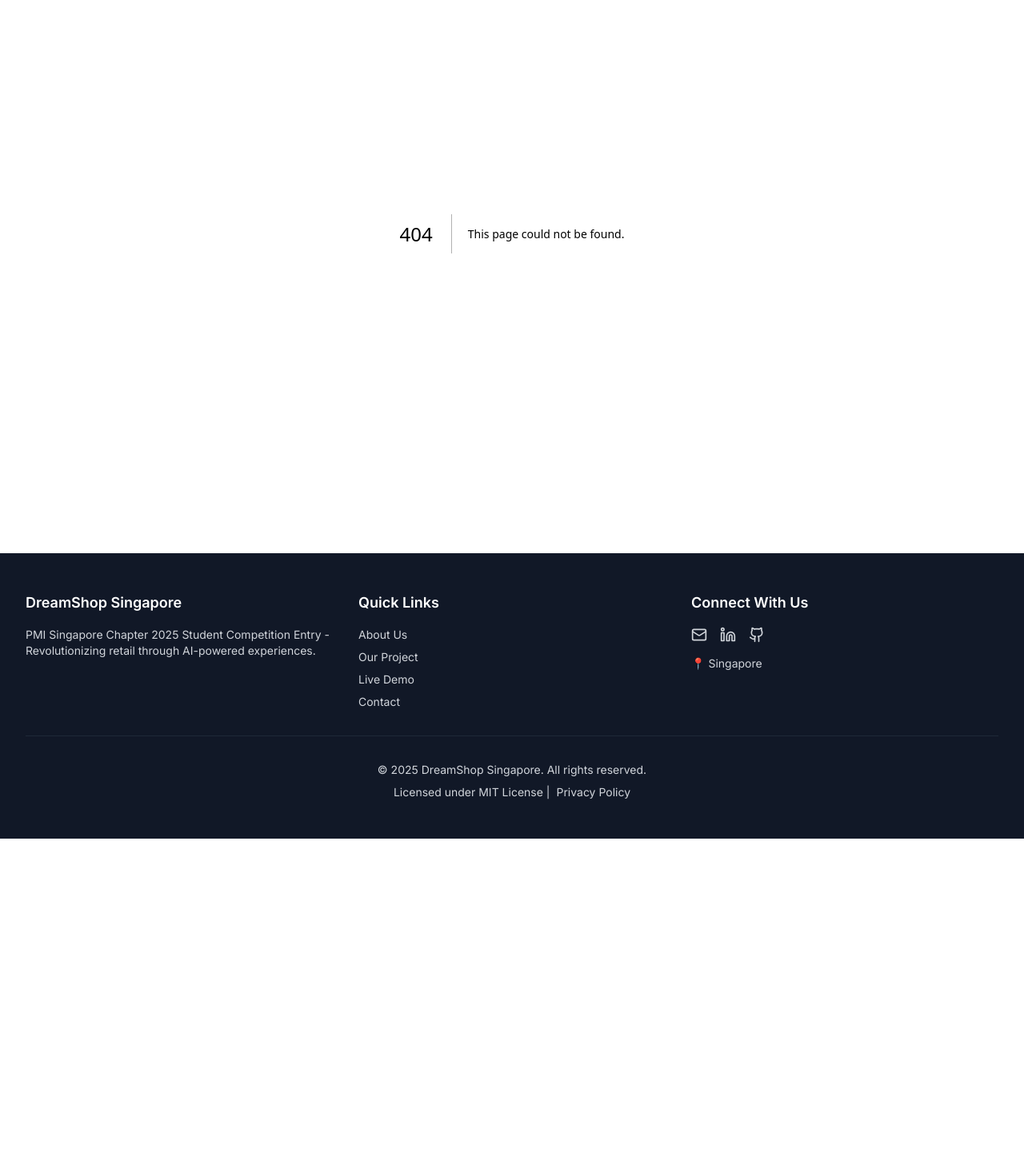
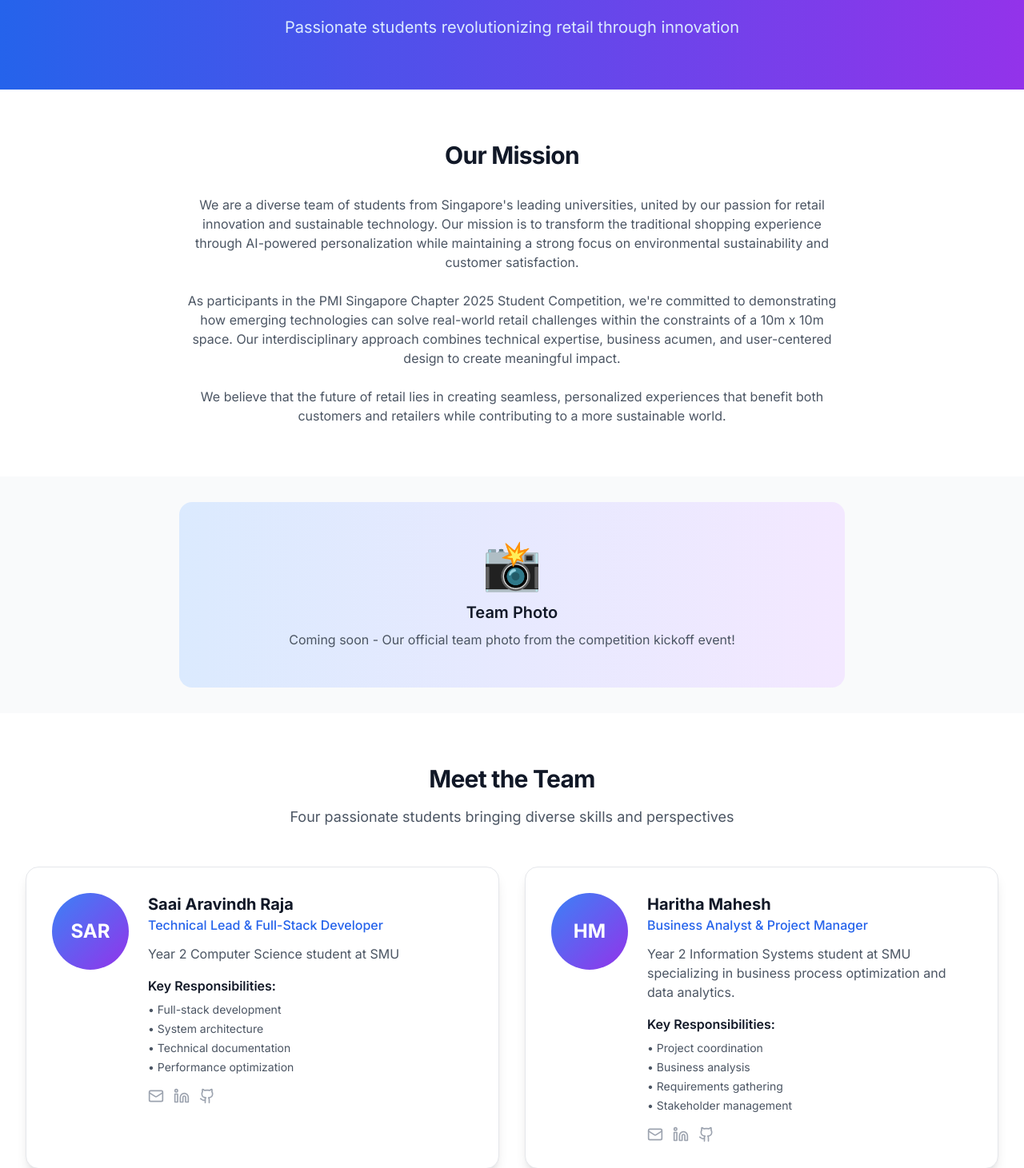
Before and after one commit to SaaiAravindhRaja/Re-Charge, a Next.js app: page /about in a window 1280 px wide. Before the commit this address had no page. Shown: the part 169-1630 px from the top of the page at 80% size. Before the commit the page ends 1218 px from the top, so only its background shows below. Built offline with nearby package versions, Linux system fonts and the light colour scheme.

Commit message:
add about page

```diff
--- /dev/null
+++ b/app/about/page.tsx
@@ -0,0 +1,180 @@
+import { Metadata } from 'next'
+import { Mail, Linkedin, Github } from 'lucide-react'
+import { teamMembers } from '@/data/site'
+
+export const metadata: Metadata = {
+  title: 'About Us | DreamShop Singapore',
+  description: 'Meet the passionate student team behind DreamShop Singapore - PMI Student Competition 2025',
+}
+
+export default function AboutPage() {
+  return (
+    <div className="bg-white">
+      {/* Hero Banner */}
+      <section className="bg-gradient-to-r from-blue-600 to-purple-600 py-16">
+        <div className="mx-auto max-w-7xl px-4 sm:px-6 lg:px-8">
+          <div className="text-center text-white">
+            <h1 className="text-4xl font-bold tracking-tight sm:text-5xl">About Our Team</h1>
+            <p className="mt-4 text-xl text-blue-100">
+              Passionate students revolutionizing retail through innovation
+            </p>
+          </div>
+        </div>
+      </section>
+
+      {/* Mission Statement */}
+      <section className="py-16">
+        <div className="mx-auto max-w-4xl px-4 sm:px-6 lg:px-8">
+          <div className="text-center">
+            <h2 className="text-3xl font-bold tracking-tight text-gray-900 mb-8">Our Mission</h2>
+            <div className="prose prose-lg mx-auto text-gray-600">
+              <p className="mb-6">
+                We are a diverse team of students from Singapore's leading universities, united by our passion for
+                retail innovation and sustainable technology. Our mission is to transform the traditional shopping
+                experience through AI-powered personalization while maintaining a strong focus on environmental
+                sustainability and customer satisfaction.
+              </p>
+              <p className="mb-6">
+                As participants in the PMI Singapore Chapter 2025 Student Competition, we're committed to
+                demonstrating how emerging technologies can solve real-world retail challenges within the
+                constraints of a 10m x 10m space. Our interdisciplinary approach combines technical expertise,
+                business acumen, and user-centered design to create meaningful impact.
+              </p>
+              <p>
+                We believe that the future of retail lies in creating seamless, personalized experiences that
+                benefit both customers and retailers while contributing to a more sustainable world.
+              </p>
+            </div>
+          </div>
+        </div>
+      </section>
+
+      {/* Team Photo Placeholder */}
+      <section className="py-8 bg-gray-50">
+        <div className="mx-auto max-w-4xl px-4 sm:px-6 lg:px-8">
+          <div className="bg-gradient-to-r from-blue-100 to-purple-100 rounded-2xl p-12 text-center">
+            <div className="text-6xl mb-4">📸</div>
+            <h3 className="text-xl font-semibold text-gray-900 mb-2">Team Photo</h3>
+            <p className="text-gray-600">Coming soon - Our official team photo from the competition kickoff event!</p>
+          </div>
+        </div>
+      </section>
+
+      {/* Team Members Grid */}
+      <section className="py-16">
+        <div className="mx-auto max-w-7xl px-4 sm:px-6 lg:px-8">
+          <div className="text-center mb-12">
+            <h2 className="text-3xl font-bold tracking-tight text-gray-900">Meet the Team</h2>
+            <p className="mt-4 text-lg text-gray-600">
+              Four passionate students bringing diverse skills and perspectives
+            </p>
+          </div>
+
+          <div className="grid grid-cols-1 md:grid-cols-2 gap-8">
+            {teamMembers.map((member) => (
+              <div key={member.id} className="bg-white rounded-2xl shadow-lg border p-8">
+                <div className="flex items-start space-x-6">
+                  <div className="w-24 h-24 bg-gradient-to-br from-blue-500 to-purple-600 rounded-full flex items-center justify-center text-white font-bold text-2xl flex-shrink-0">
+                    {member.name.split(' ').map(n => n[0]).join('')}
+                  </div>
+                  <div className="flex-1">
+                    <h3 className="text-xl font-bold text-gray-900">{member.name}</h3>
+                    <p className="text-blue-600 font-medium mb-3">{member.role}</p>
+                    <p className="text-gray-600 mb-4">{member.bio}</p>
+
+                    <div className="mb-4">
+                      <h4 className="font-semibold text-gray-900 mb-2">Key Responsibilities:</h4>
+                      <ul className="text-sm text-gray-600 space-y-1">
+                        {member.responsibilities.map((responsibility, index) => (
+                          <li key={index}>• {responsibility}</li>
+                        ))}
+                      </ul>
+                    </div>
+
+                    <div className="flex space-x-3">
+                      {member.links.email && (
+                        <a
+                          href={`mailto:${member.links.email}`}
+                          className="text-gray-400 hover:text-blue-600 transition-colors"
+                        >
+                          <Mail className="h-5 w-5" />
+                        </a>
+                      )}
+                      {member.links.linkedin && (
+                        <a
+                          href={member.links.linkedin}
+                          className="text-gray-400 hover:text-blue-600 transition-colors"
+                          target="_blank"
+                          rel="noopener noreferrer"
+                        >
+                          <Linkedin className="h-5 w-5" />
+                        </a>
+                      )}
+                      {member.links.github && (
+                        <a
+                          href={member.links.github}
+                          className="text-gray-400 hover:text-blue-600 transition-colors"
+                          target="_blank"
+                          rel="noopener noreferrer"
+                        >
+                          <Github className="h-5 w-5" />
+                        </a>
+                      )}
+                    </div>
+                  </div>
+                </div>
+              </div>
+            ))}
+          </div>
+        </div>
+      </section>
+
+      {/* Team Values */}
+      <section className="py-16 bg-gray-50">
+        <div className="mx-auto max-w-7xl px-4 sm:px-6 lg:px-8">
+          <div className="text-center mb-12">
+            <h2 className="text-3xl font-bold tracking-tight text-gray-900">Our Values</h2>
+            <p className="mt-4 text-lg text-gray-600">
+              The principles that guide our approach to innovation
+            </p>
+          </div>
+
+          <div className="grid grid-cols-1 md:grid-cols-3 gap-8">
+            <div className="bg-white rounded-2xl p-8 text-center shadow-sm border">
+              <div className="w-16 h-16 bg-blue-100 rounded-full flex items-center justify-center mx-auto mb-6">
+                <span className="text-2xl">🎯</span>
+              </div>
+              <h3 className="text-xl font-bold text-gray-900 mb-4">Customer-Centric</h3>
+              <p className="text-gray-600">
+                Every decision we make starts with understanding and addressing real customer needs.
+                We believe technology should enhance human experiences, not complicate them.
+              </p>
+            </div>
+
+            <div className="bg-white rounded-2xl p-8 text-center shadow-sm border">
+              <div className="w-16 h-16 bg-green-100 rounded-full flex items-center justify-center mx-auto mb-6">
+                <span className="text-2xl">🌱</span>
+              </div>
+              <h3 className="text-xl font-bold text-gray-900 mb-4">Sustainable</h3>
+              <p className="text-gray-600">
+                We're committed to creating solutions that benefit both business and the environment.
+                Our innovations aim to reduce waste, optimize resources, and promote sustainable practices.
+              </p>
+            </div>
+
+            <div className="bg-white rounded-2xl p-8 text-center shadow-sm border">
+              <div className="w-16 h-16 bg-purple-100 rounded-full flex items-center justify-center mx-auto mb-6">
+                <span className="text-2xl">📊</span>
+              </div>
+              <h3 className="text-xl font-bold text-gray-900 mb-4">Data-Driven</h3>
+              <p className="text-gray-600">
+                We leverage data and analytics to make informed decisions, validate assumptions,
+                and continuously improve our solutions based on real-world insights and feedback.
+              </p>
+            </div>
+          </div>
+        </div>
+      </section>
+    </div>
+  )
+}
```
